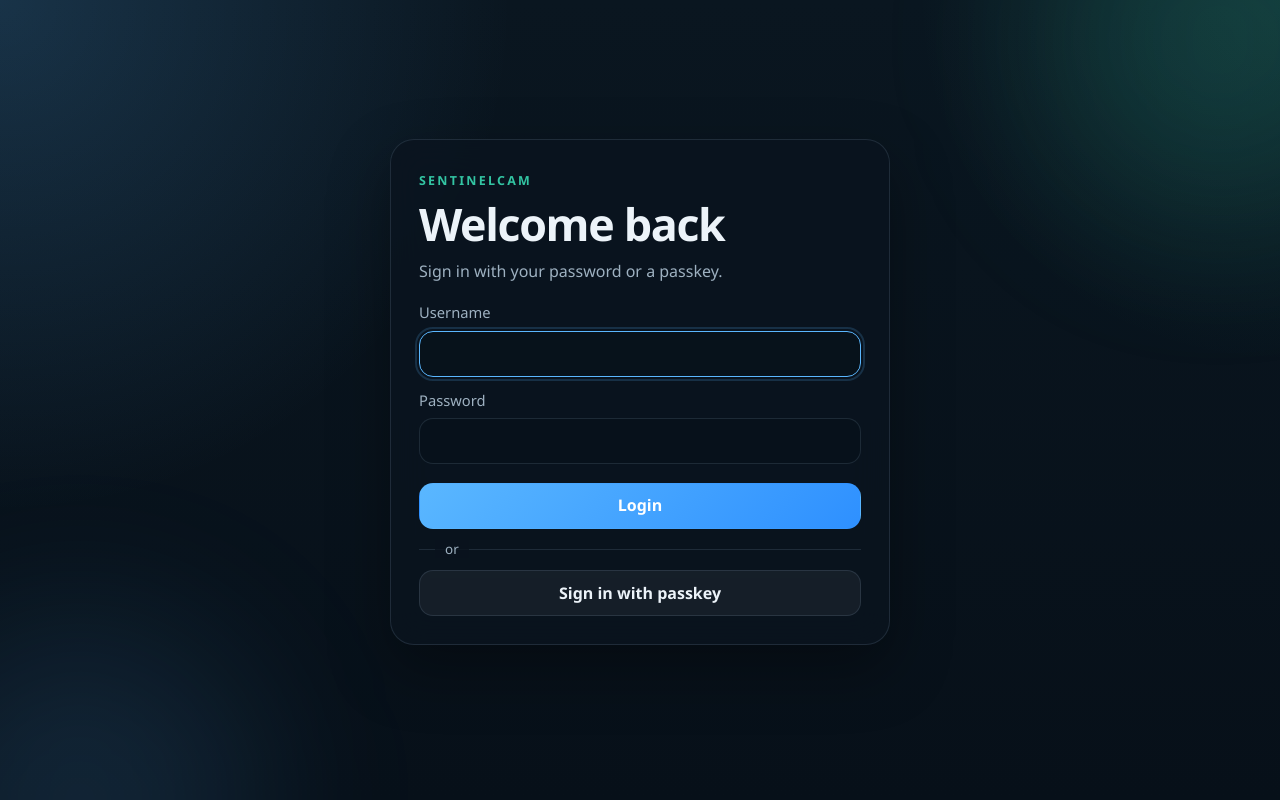
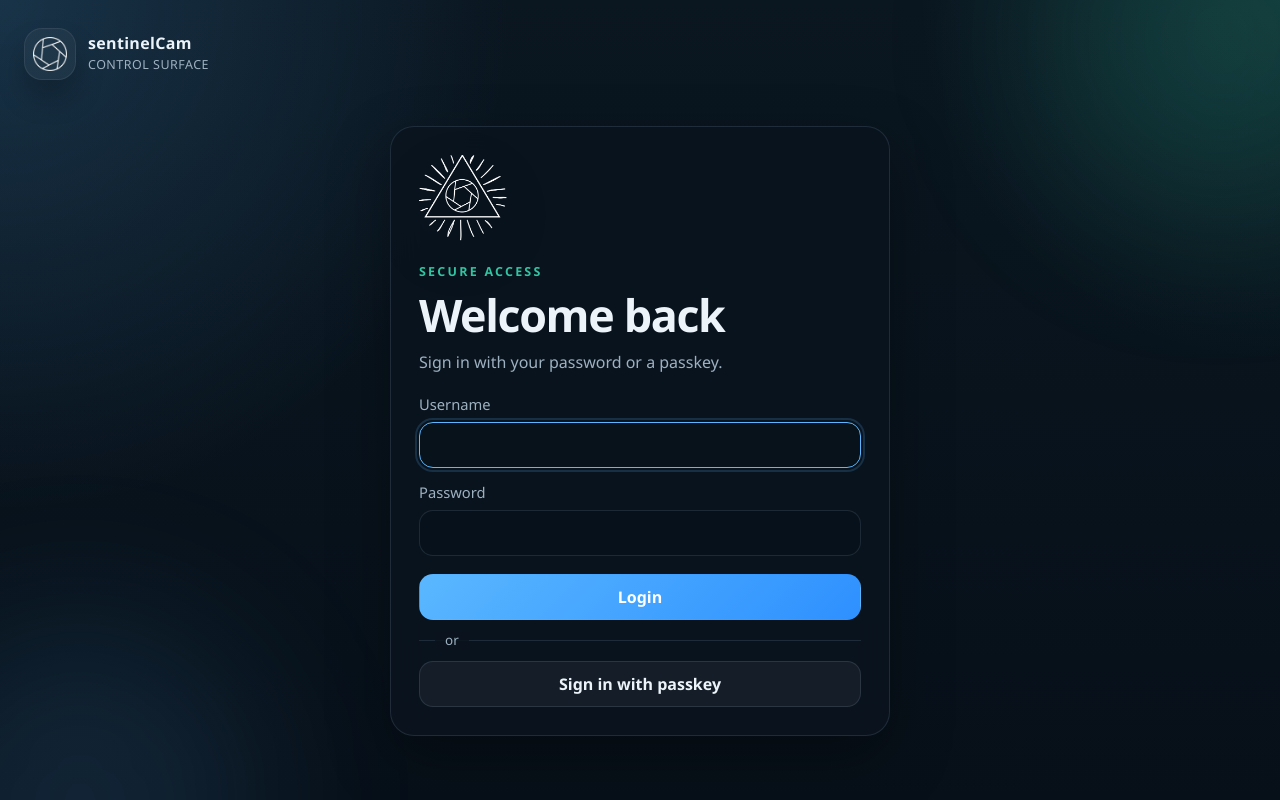
Before and after one commit to okixk/sentinelCam-web, a FastAPI app: page /auth/login in a window 1280 px wide. Run offline with FastAPI, Linux system fonts and the light colour scheme.

Commit message:
Add logo-mark.png to branding assets

```diff
--- a/static/css/style.css
+++ b/static/css/style.css
@@ -410,27 +410,41 @@ button:disabled,
 .nav-brand {
   display: flex;
   align-items: center;
-  gap: 14px;
+  gap: 12px;
   text-decoration: none;
 }
 
 .nav-brand-mark {
-  width: 44px;
-  height: 44px;
+  width: 48px;
+  height: 48px;
   display: grid;
   place-items: center;
-  border-radius: 15px;
-  background:
-    linear-gradient(145deg, rgba(51, 197, 163, 0.9), rgba(90, 183, 255, 0.95));
-  color: #041019;
-  font-size: 0.94rem;
-  font-weight: 800;
-  letter-spacing: 0.08em;
-  box-shadow: 0 18px 28px rgba(51, 197, 163, 0.18);
+  flex: 0 0 auto;
+  border-radius: 16px;
+  background: rgba(255, 255, 255, 0.04);
+  border: 1px solid rgba(255, 255, 255, 0.08);
+  box-shadow: 0 18px 28px rgba(0, 0, 0, 0.22);
+}
+
+.nav-brand-logo {
+  display: block;
+  width: 32px;
+  height: 32px;
+  object-fit: contain;
+}
+
+.nav-brand-subtitle {
+  display: block;
+  margin-top: 2px;
+  color: var(--muted);
+  font-size: 0.78rem;
+  letter-spacing: 0.04em;
+  text-transform: uppercase;
 }
 
 .nav-brand-title {
   font-size: 1rem;
+  line-height: 1.1;
   letter-spacing: 0.02em;
 }
 
@@ -512,6 +526,42 @@ button:disabled,
 .login-layout-compact {
   grid-template-columns: minmax(340px, 500px);
   justify-content: center;
+  padding-top: 110px;
+}
+
+.login-site-brand {
+  position: absolute;
+  top: 28px;
+  left: 24px;
+  z-index: 2;
+}
+
+.login-site-brand-copy {
+  display: grid;
+  gap: 2px;
+}
+
+.login-site-brand .nav-brand-mark {
+  width: 52px;
+  height: 52px;
+  border-radius: 18px;
+}
+
+.login-site-brand .nav-brand-logo {
+  width: 34px;
+  height: 34px;
+}
+
+.login-hero-mark {
+  margin-bottom: 18px;
+}
+
+.login-hero-logo {
+  display: block;
+  width: 88px;
+  max-width: 100%;
+  height: auto;
+  filter: drop-shadow(0 18px 28px rgba(0, 0, 0, 0.28));
 }
 
 .login-aside {
@@ -1177,6 +1227,10 @@ button:disabled,
     padding: 24px 18px 42px;
   }
 
+  .login-layout-compact {
+    padding-top: 92px;
+  }
+
   .page-hero,
   .stream-toolbar,
   .filter-bar,
@@ -1199,6 +1253,11 @@ button:disabled,
 
   .nav-links {
     width: 100%;
+  }
+
+  .login-site-brand {
+    top: 20px;
+    left: 18px;
   }
 }
 
--- a/templates/admin.html
+++ b/templates/admin.html
@@ -31,6 +31,7 @@
       <div class="row" style="margin-top:12px;">
         <button data-action="admin-cmd" data-cmd="n" data-label="Prev model" class="secondary">Previous model</button>
         <button data-action="admin-cmd" data-cmd="m" data-label="Next model" class="secondary">Next model</button>
+        <button data-action="admin-cmd" data-cmd="p" data-label="Toggle pose" class="secondary">Toggle pose</button>
         <button data-action="admin-cmd" data-cmd="o" data-label="Toggle overlay" class="secondary">Toggle overlay</button>
         <button data-action="admin-cmd" data-cmd="i" data-label="Toggle inference" class="secondary">Toggle inference</button>
       </div>
@@ -92,5 +93,5 @@
     </div>
   </div>
 </div>
-<script nonce="{{ request.state.csp_nonce }}" src="/static/js/admin.js?v=20260320b"></script>
+<script nonce="{{ request.state.csp_nonce }}" src="/static/js/admin.js?v=20260320c"></script>
 {% endblock %}
--- a/templates/base.html
+++ b/templates/base.html
@@ -4,15 +4,17 @@
   <meta charset="utf-8" />
   <meta name="viewport" content="width=device-width, initial-scale=1" />
   <title>{% block title %}sentinelCam{% endblock %}</title>
-  <link rel="icon" href="data:," />
-  <link rel="stylesheet" href="/static/css/style.css?v=20260320b">
+  <link rel="icon" type="image/png" href="/static/branding/favicon.png" />
+  <link rel="stylesheet" href="/static/css/style.css?v=20260320c">
   {% block head %}{% endblock %}
 </head>
 <body>
   {% if user is defined %}
   <nav class="navbar">
-    <a href="/" class="nav-brand">
-      <span class="nav-brand-mark">SC</span>
+    <a href="/" class="nav-brand" aria-label="sentinelCam home">
+      <span class="nav-brand-mark" aria-hidden="true">
+        <img src="/static/branding/logo-mark.png" alt="" class="nav-brand-logo" width="32" height="32" />
+      </span>
       <strong class="nav-brand-title">sentinelCam</strong>
     </a>
     <div class="nav-session">
--- a/templates/login.html
+++ b/templates/login.html
@@ -2,8 +2,20 @@
 {% block title %}Login - sentinelCam{% endblock %}
 {% block content %}
 <div class="login-layout login-layout-compact">
+  <a href="/auth/login" class="nav-brand login-site-brand" aria-label="sentinelCam login">
+    <span class="nav-brand-mark" aria-hidden="true">
+      <img src="/static/branding/logo-mark.png" alt="" class="nav-brand-logo" width="32" height="32" />
+    </span>
+    <span class="login-site-brand-copy">
+      <strong class="nav-brand-title">sentinelCam</strong>
+      <span class="nav-brand-subtitle">Control surface</span>
+    </span>
+  </a>
   <section class="panel login-panel login-panel-compact">
-    <span class="eyebrow">sentinelCam</span>
+    <div class="login-hero-mark" aria-hidden="true">
+      <img src="/static/branding/logo-emblem.png" alt="" class="login-hero-logo" width="88" height="86" />
+    </div>
+    <span class="eyebrow">Secure access</span>
     <h1>Welcome back</h1>
     <p class="panel-intro">Sign in with your password or a passkey.</p>
     <div id="error-msg" class="error-msg" style="display:none"></div>
```
Also changed, not shown: docker-compose.yml (+26 -1 lines), static/js/admin.js (+8 -1 lines), README.md, static/branding/favicon.png (added), static/branding/logo-emblem.png (added), static/branding/logo-mark.png (added), 1 other file.
